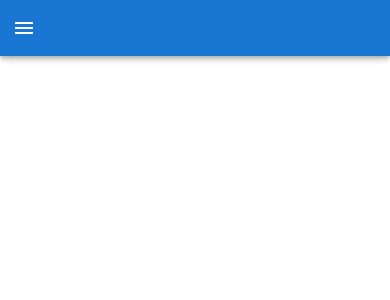
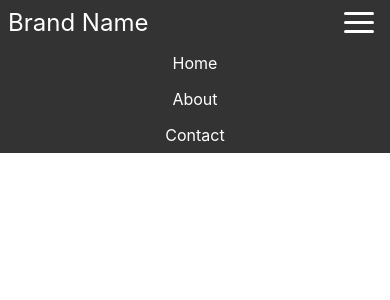
Before and after one commit to jsar3004/certificate_generator, a React (Create React App) app in the folder frontend/: page / in a window 390 px wide. Shown: the top 300 px of the page. Built offline with nearby package versions, Linux system fonts and the light colour scheme.

Commit message:
nav bar added

```diff
--- /dev/null
+++ b/frontend/src/Components/Topbar/Topbar.css
@@ -0,0 +1,98 @@
+* {
+    box-sizing: border-box;
+}
+
+body {
+    margin: 0;
+    padding: 0;
+}
+
+.navbar {
+    display: flex;
+    position: relative;
+    justify-content: space-between;
+    align-items: center;
+    background-color: #333;
+    color: white;
+}
+
+.brand-title {
+    font-size: 1.5rem;
+    margin: .5rem;
+}
+
+.navbar-links {
+    height: 100%;
+}
+
+.navbar-links ul {
+    display: flex;
+    margin: 0;
+    padding: 0;
+}
+
+.navbar-links li {
+    list-style: none;
+}
+
+.navbar-links li a {
+    display: block;
+    text-decoration: none;
+    color: white;
+    padding: 1rem;
+}
+
+.navbar-links li:hover {
+    background-color: #555;
+}
+
+.toggle-button {
+    position: absolute;
+    top: .75rem;
+    right: 1rem;
+    display: none;
+    flex-direction: column;
+    justify-content: space-between;
+    width: 30px;
+    height: 21px;
+}
+
+.toggle-button .bar {
+    height: 3px;
+    width: 100%;
+    background-color: white;
+    border-radius: 10px;
+}
+
+@media (max-width: 800px) {
+    .navbar {
+        flex-direction: column;
+        align-items: flex-start;
+    }
+
+    .toggle-button {
+        display: flex;
+    }
+
+    .navbar-links {
+        /* display: none; */
+        width: 100%;
+    }
+
+    .navbar-links ul {
+        width: 100%;
+        flex-direction: column;
+    }
+
+    .navbar-links ul li {
+        text-align: center;
+    }
+
+    .navbar-links ul li a {
+        padding: .5rem 1rem;
+    }
+
+    .navbar-links.active {
+        display: flex;
+    }
+}
--- a/frontend/src/Components/Topbar/Topbar.js
+++ b/frontend/src/Components/Topbar/Topbar.js
@@ -1,107 +1,33 @@
-import * as React from 'react';
-import PropTypes from 'prop-types';
-import AppBar from '@mui/material/AppBar';
-import Box from '@mui/material/Box';
-import Divider from '@mui/material/Divider';
-import Drawer from '@mui/material/Drawer';
-import IconButton from '@mui/material/IconButton';
-import List from '@mui/material/List';
-import ListItem from '@mui/material/ListItem';
-import ListItemButton from '@mui/material/ListItemButton';
-import ListItemText from '@mui/material/ListItemText';
-import MenuIcon from '@mui/icons-material/Menu';
-import Toolbar from '@mui/material/Toolbar';
-import Typography from '@mui/material/Typography';
-import Button from '@mui/material/Button';
+import React from "react";
+ import '../Topbar/Topbar.css';
+ import { useState } from "react";
 
-const drawerWidth = 240;
-const navItems = ['Home', 'About', 'Contact'];
+function TopBar() {
+    const [dis,setdis]=useState(window.innerHeight<=800?false:true);
+    return (
+     <>
+       <nav className="navbar">
+        <div className="brand-title">Brand Name</div>
+        <a href="#/" className="toggle-button" onClick={()=>setdis(!dis)}>
+          <span className="bar"></span>
+          <span className="bar"></span>
+          <span className="bar"></span>
+        </a>
+        <div class="navbar-links">
+            {
+                dis?(
+          <ul>
+            <li><a href="#/">Home</a></li>
+            <li><a href="#/">About</a></li>
+            <li><a href="#/">Contact</a></li>
+          </ul>
+                ):""
+            }
+        </div>
+      </nav>
 
-function TopBar(props) {
-  const { window } = props;
-  const [mobileOpen, setMobileOpen] = React.useState(false);
+     </>
+    );
+  }
 
-  const handleDrawerToggle = () => {
-    setMobileOpen(!mobileOpen);
-  };
-
-  const drawer = (
-    <Box onClick={handleDrawerToggle} sx={{ textAlign: 'center' }}  >
-      <Typography variant="h6" sx={{ my: 2 }} fontFamily={"BlinkMacSystemFont,-apple-system,Segoe UI,Roboto,Oxygen,Ubuntu,Cantarell,Fira Sans,Droid Sans,Helvetica Neue,Helvetica,Arial,sans-serif"}>
-        Certify
-      </Typography>
-      <Divider />
-      <List>
-        {navItems.map((item) => (
-          <ListItem key={item} disablePadding>
-            <ListItemButton sx={{ textAlign: 'center' }}>
-              <ListItemText primary={item} />
-            </ListItemButton>
-          </ListItem>
-        ))}
-      </List>
-    </Box>
-  );
-
-  const container = window !== undefined ? () => window().document.body : undefined;
-
-  return (
-    <Box sx={{ display: 'flex' }}>
-      <AppBar component="nav">
-        <Toolbar>
-          <IconButton
-            color="inherit"
-            aria-label="open drawer"
-            edge="start"
-            onClick={handleDrawerToggle}
-            sx={{ mr: 2, display: { sm: 'none' } }}
-          >
-            <MenuIcon />
-          </IconButton>
-          <Typography
-            variant="h6"
-            component="div"
-            sx={{ flexGrow: 1, display: { xs: 'none', sm: 'block' } }}
-            fontFamily={"BlinkMacSystemFont,-apple-system,Segoe UI,Roboto,Oxygen,Ubuntu,Cantarell,Fira Sans,Droid Sans,Helvetica Neue,Helvetica,Arial,sans-serif"}
-          >
-            Certify
-          </Typography>
-          <Box sx={{ display: { xs: 'none', sm: 'block' } }}>
-            {navItems.map((item) => (
-              <Button key={item} sx={{ color: '#fff' }} fontFamily={"BlinkMacSystemFont,-apple-system,Segoe UI,Roboto,Oxygen,Ubuntu,Cantarell,Fira Sans,Droid Sans,Helvetica Neue,Helvetica,Arial,sans-serif"}>
-                {item}
-              </Button>
-            ))}
-          </Box>
-        </Toolbar>
-      </AppBar>
-      <Box component="nav">
-        <Drawer
-          container={container}
-          variant="temporary"
-          open={mobileOpen}
-          onClose={handleDrawerToggle}
-          ModalProps={{
-            keepMounted: true,
-          }}
-          sx={{
-            display: { xs: 'block', sm: 'none' },
-            '& .MuiDrawer-paper': { boxSizing: 'border-box', width: drawerWidth },
-          }}
-        >
-          {drawer}
-        </Drawer>
-      </Box>
-    </Box>
-  );
-}
-
-TopBar.propTypes = {
-  /**
-   * Injected by the documentation to work in an iframe.
-   * You won't need it on your project.
-   */
-  window: PropTypes.func,
-};
-
-export default TopBar;
+  export default TopBar;
--- a/frontend/src/Pages/Home/Home.js
+++ b/frontend/src/Pages/Home/Home.js
@@ -1,5 +1,6 @@
 import React from "react";
 import TopBar from "../../Components/Topbar/Topbar";
+
 function Home() {
     return (
      <>
```
